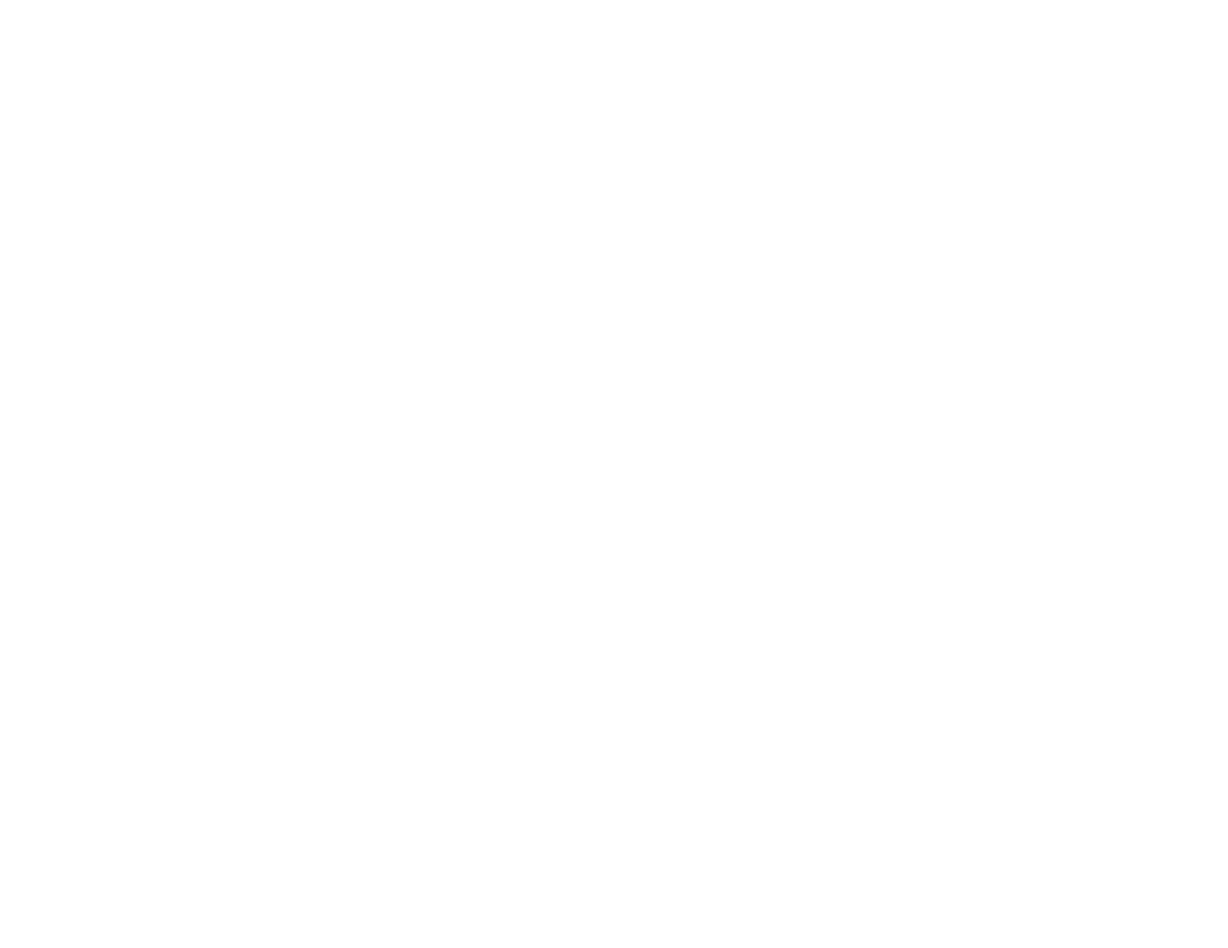
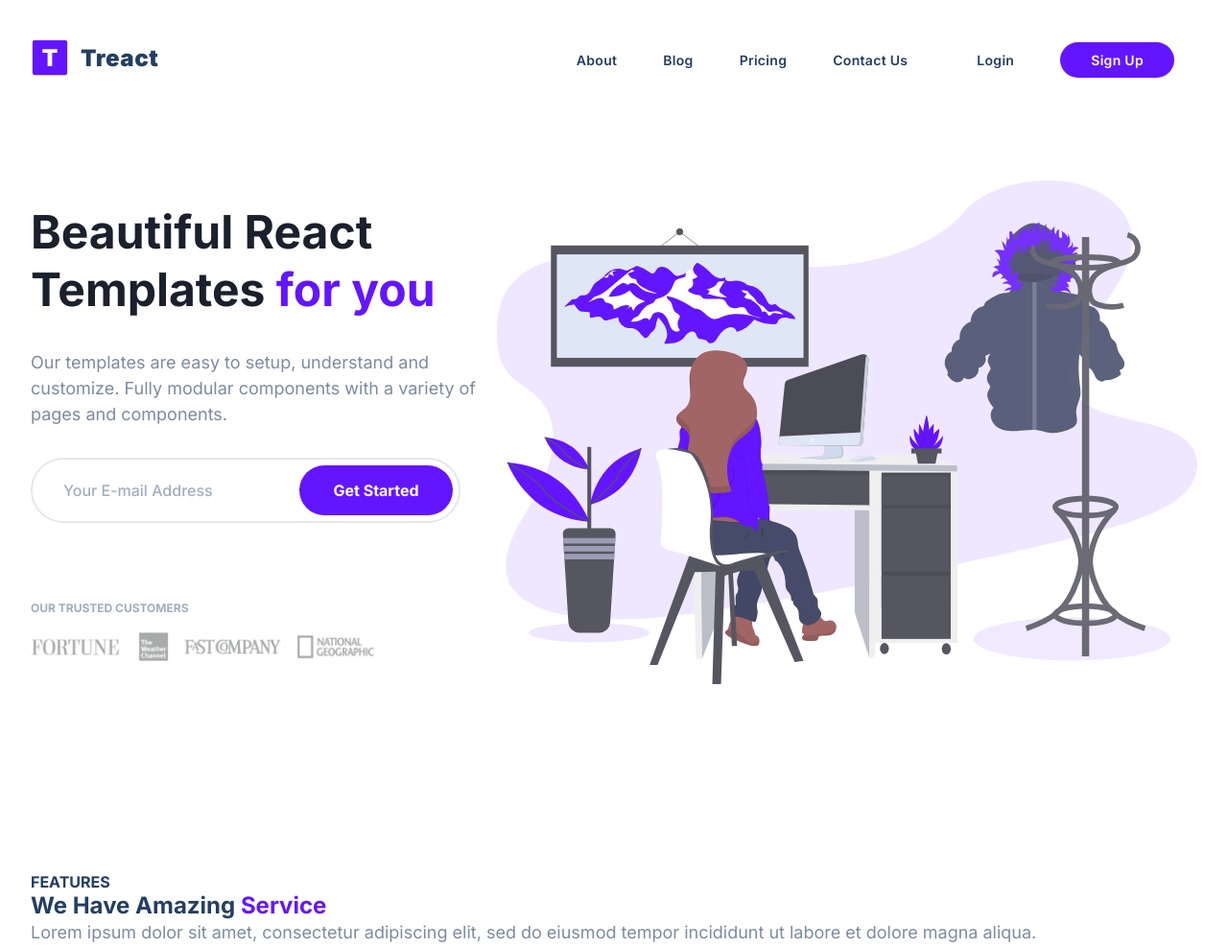
Before and after one commit to Rosuelo996/TreactProject, a plain HTML site: page index.html in a window 1280 px wide. Shown: the top 988 px of the page at 96% size. Before the commit the page ends 800 px from the top, so only its background shows below. Drawn offline with Linux system fonts and the light colour scheme.

Commit message:
add landing

```diff
--- a/index.html
+++ b/index.html
@@ -1,13 +1,109 @@
 <!DOCTYPE html>
 <html lang="en">
-<head>
-    <meta charset="UTF-8">
-    <meta name="viewport" content="width=device-width, initial-scale=1.0">
+  <head>
+    <meta charset="UTF-8" />
+    <meta name="viewport" content="width=device-width, initial-scale=1.0" />
     <title>Treact</title>
-    <link rel="stylesheet" href="/styles.css">
+    <link rel="stylesheet" href="styles.css" />
+  </head>
 
-</head>
-<body>
-
-</body>
+  <body>
+    <section id="landing">
+      <nav>
+        <div class="row nav__row">
+          <div class="nav__logo">
+            <img
+              class="nav__logo--img"
+              src="./assets/logo.2c489fc453a1783cbadacf914efa3df6.svg"
+              alt=""
+            />
+            <div class="nav__logo--title">Treact</div>
+          </div>
+          <ul class="nav__links">
+            <li><a class="nav__link" href="#">About</a></li>
+            <li><a class="nav__link" href="#">Blog</a></li>
+            <li><a class="nav__link" href="#">Pricing</a></li>
+            <li><a class="nav__link" href="#">Contact Us</a></li>
+            <li><a class="nav__link nav__link--login" href="#">Login</a></li>
+            <li>
+              <a class="nav__link nav__link--primary btn" href="#">Sign Up</a>
+            </li>
+          </ul>
+        </div>
+      </nav>
+      <header>
+        <div class="container">
+          <div class="header__row row">
+            <div class="header__description">
+              <h1>
+                Beautiful React Templates <span class="purple">for you</span>
+              </h1>
+              <p class="header__description--para">
+                Our templates are easy to setup, understand and customize. Fully
+                modular components with a variety of pages and components.
+              </p>
+              <div class="header__email">
+                <input
+                  type="text"
+                  class="header__email--input"
+                  placeholder="Your E-mail Address"
+                /><button class="header__email--btn btn">Get Started</button>
+              </div>
+              <p class="header__customers--title">OUR TRUSTED CUSTOMERS</p>
+              <img
+                src="./assets/customers-logo-strip.680ac7c2e8ae28161d2c.png"
+                alt=""
+                class="header__customers"
+              />
+            </div>
+            <figure class="header__img--wrapper">
+              <img
+                src="./assets/design-illustration-2.6da6a00b20c07c4a9b65d1870679e1b8.svg"
+                alt=""
+                class="header__img"
+              />
+            </figure>
+          </div>
+        </div>
+      </header>
+    </section>
+    <main>
+      <section id="features">
+        <div class="container">
+          <div class="row__narrow">
+            <h4 class="section__tag">FEATURES</h4>
+            <h2 class="section__title">
+              We Have Amazing <span class="purple">Service</span>
+            </h2>
+            <div class="section_para">
+              <p>
+                Lorem ipsum dolor sit amet, consectetur adipiscing elit, sed do
+                eiusmod tempor incididunt ut labore et dolore magna aliqua.
+              </p>
+            </div>
+            <div class="features">
+              <div class="feature">
+                <div class="feature__row">
+                  <figure class="feature__img--wrapper">
+                    <img
+                      src="./assets/shield-icon.daefe14b320b14fbd9cbd18908ac93ec.svg"
+                      alt=""
+                      class="feature__img"
+                    />
+                  </figure>
+                  <div class="feature__text">
+                    <h2 class="feature__title">Secure</h2>
+                    <p>
+                      Lorem ipsum donor amet siti ceali ut enim ad minim veniam,
+                      quis nostrud.
+                    </p>
+                  </div>
+                </div>
+              </div>
+            </div>
+          </div>
+        </div>
+      </section>
+    </main>
+  </body>
 </html>
--- a/styles.css
+++ b/styles.css
@@ -0,0 +1,242 @@
+@import url("https://fonts.googleapis.com/css2?family=Inter:ital,opsz,wght@0,14..32,100..900;1,14..32,100..900&family=Roboto:ital,wght@0,100..900;1,100..900&display=swap");
+
+* {
+  padding: 0;
+  margin: 0;
+  box-sizing: border-box;
+  font-family: "Inter", sans-serif;
+  color: #243e63;
+}
+
+.body {
+    max-width: 100vw;
+}
+
+h1 {
+    font-size: 48px;
+    color: #1a202c;
+    line-height: 1.25;
+    }
+
+p {
+    font-size: 18px;
+    line-height: 1.5;
+    color: #7c8ba1;
+}
+
+.container {
+    padding: 96px 0;
+}
+
+.row {
+    width: 100%;
+    max-width: 1280px;
+    margin: 0 auto;
+}
+
+img {
+  width: 100%;
+}
+
+li {
+    list-style-type: none;
+}
+
+a {
+    text-decoration: none;
+    cursor: pointer;
+}
+
+.purple {
+    color: #6415ff;
+}
+
+.btn {
+    background-color: #6415ff;
+    color:#fff;
+    border-radius: 9999px;
+    border: none;
+    transition: all 300ms ease;
+    cursor: pointer;
+}
+
+.btn:hover {
+  background-color:rgb(60, 13, 153);
+}
+
+/*
+
+NAVBAR
+
+*/
+
+section {
+  padding: 0 32px;
+}
+
+nav {
+  padding-top: 32px;
+  display: flex;
+}
+
+.nav__row {
+  display: flex;
+  justify-content: space-between;
+  align-items: center;
+}
+
+.nav__logo {
+  display: flex;
+  align-items: center;
+  margin: 8px 0;
+  padding-bottom: 4px;
+}
+
+.nav__logo--img {
+  height: 40px;
+  width: 40px;
+}
+
+.nav__logo--title {
+  font-weight: 900;
+  font-size: 24px;
+  margin-left: 12px;
+  letter-spacing: 0.6px;
+}
+
+.nav__links {
+    display: flex;
+    align-items: center;
+}
+
+.nav__link {
+    margin: 0 24px;
+    font-size: 14px;
+    font-weight: 600;
+    letter-spacing: 0.3px;
+    position: relative;
+}
+
+.nav__link--login {
+    margin-left: 48px;
+}
+
+.nav__link--primary {
+    padding: 10px 32px;
+}
+
+.nav__link::after {
+    content: "";
+    position: absolute;
+    background-color: #6415ff;
+    left: 0;
+    bottom: -6px;
+    width: 100%;
+    height: 2px;
+    opacity: 0;
+    transform: scaleX(0);
+    transform-origin: left;
+    transition: all 300ms ease;
+}
+
+.nav__link:hover::after{
+    opacity: 1;
+    transform: scale(1);
+}
+
+.nav__link--primary::after {
+    width: 0;
+    height: 0;
+}
+
+/*
+
+HEADER
+
+*/
+
+.header__description {
+    width: 40%;
+}
+
+.header__img--wrapper {
+    width: calc(100% - 40%);
+}
+
+.header__row {
+    display: flex;
+    align-items: center;
+    justify-content: space-between;
+}
+
+.header img {
+    max-width: 768px;
+}
+
+.header__description--para {
+    margin: 32px 0;
+    /* color: #242424; preferred no black */
+}
+
+
+.header__email {
+    width: 100%;
+    max-width: 448px;
+    height: 68px;
+    display: flex;
+    justify-content: flex-end;
+    align-items: center;
+    position: relative;
+}
+
+.header__email--input {
+    color: rgb(36, 62, 99);
+    padding: 20px 192px 20px 32px;
+    border: 2px solid rgb(229, 231, 235);
+    border-radius: 500px;
+    font-size: 16px;
+    font-weight: 500;
+    position: absolute;
+    top: 0;
+    bottom: 0;
+    width: 100%;
+    z-index:1;
+}
+
+.header__email--input::placeholder {
+    color: rgba(160, 174, 192);
+}
+
+.header__email--input:hover {
+    border-color: rgba(160, 174, 192);
+}
+
+.header__email--input:focus {
+    outline: none;
+    border-color: rgb(100, 21, 255);
+}
+
+.header__email--btn {
+    position: absolute;
+    right: 8px;
+    top: 8px;
+    bottom: 8px;
+    width: 160px;
+    border-radius: 500px;
+    font-size: 16px;
+    font-weight: 700;
+    z-index:2;
+}
+
+.header__customers--title {
+    margin-top: 80px;
+    color: #a0aec0;
+    font-size: 12px;
+    font-weight: 700;
+}
+
+.header__customers {
+    margin-top: 16px;
+    padding-right: 128px;
+    opacity: 0.5;
+}
```
Also changed, not shown: assets/customers-logo-strip.680ac7c2e8ae28161d2c.png (added), assets/customize-icon.367468c90fd796009b97fbfba67b2c6a.svg (added), assets/design-illustration-2.6da6a00b20c07c4a9b65d1870679e1b8.svg (added), assets/fast-icon.dbb971a73d4805d2fc3bcdacdb55beba.svg (added), assets/hero-screenshot-1.40a097b525c2f8c9808e.png (added), assets/hero-screenshot-2.241aac1fbc66db29d873.png (added), assets/logo-light.d9a5d1b5be5ea077b26864fdfc2e96a4.svg (added), assets/logo.2c489fc453a1783cbadacf914efa3df6.svg (added), assets/love-illustration.c759090fa833369ad6ffb6eb19cacb3e.svg (added), assets/photo-1494790108377-be9c29b29330.avif (added), assets/prototype-illustration.21bc4b3f612a2f257c3d361067582485.svg (added), assets/reliable-icon.1367510a8f0a1bec76dc425d25f92f43.svg (added), assets/shield-icon.daefe14b320b14fbd9cbd18908ac93ec.svg (added), assets/simple-icon.673b7e1750b2a4ef32907fc164828d00.svg (added), 1 more files, 1 other file.
